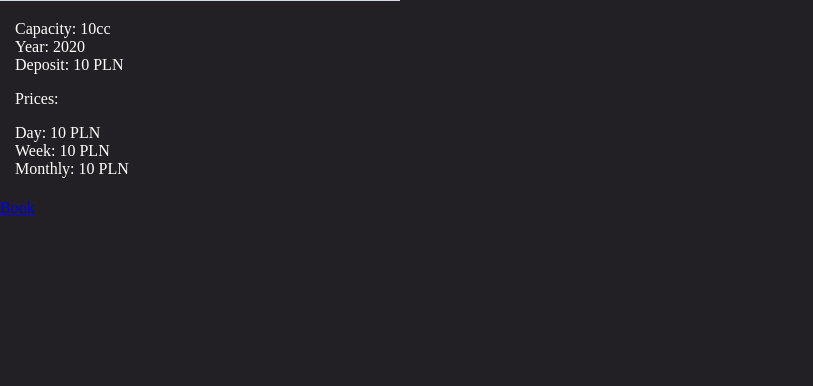
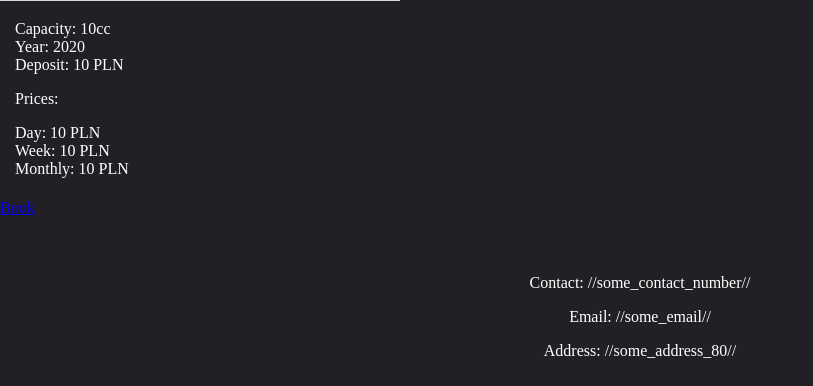
Before and after one commit to Kalickii/ScooterReservation, a Django app: page /scooters/detail/1 in a window 1280 px wide. Shown: the part 414-800 px from the top of the page, without its empty margins (0-813 px from the left). Run offline with Django 5.2, Linux system fonts and the light colour scheme; tables that the repository leaves empty hold one stand-in row (values such as "Sample post"); grey boxes marked "Sample" are stand-in pictures.

Commit message:
Add footer to base.html

```diff
--- a/scooters/static/scooters/css/styles.css
+++ b/scooters/static/scooters/css/styles.css
@@ -82,3 +82,13 @@ body {
 .btn:hover {
   opacity: 0.8;
 }
+
+.footer {
+    position: fixed;
+    bottom: 0;
+    left: 0;
+    width: 100%;
+    text-align: center;
+    padding: 10px 0;
+    color: white;
+}
--- a/scooters/templates/scooters/base.html
+++ b/scooters/templates/scooters/base.html
@@ -23,5 +23,10 @@
                 </ul>
                 {% block content %}
                 {% endblock %}
+                <footer class="footer">
+                     <p>Contact: //some_contact_number//</p>
+                     <p>Email: //some_email//</p>
+                     <p>Address: //some_address_80//</p>
+                </footer>
             </body>
         </html>
```
